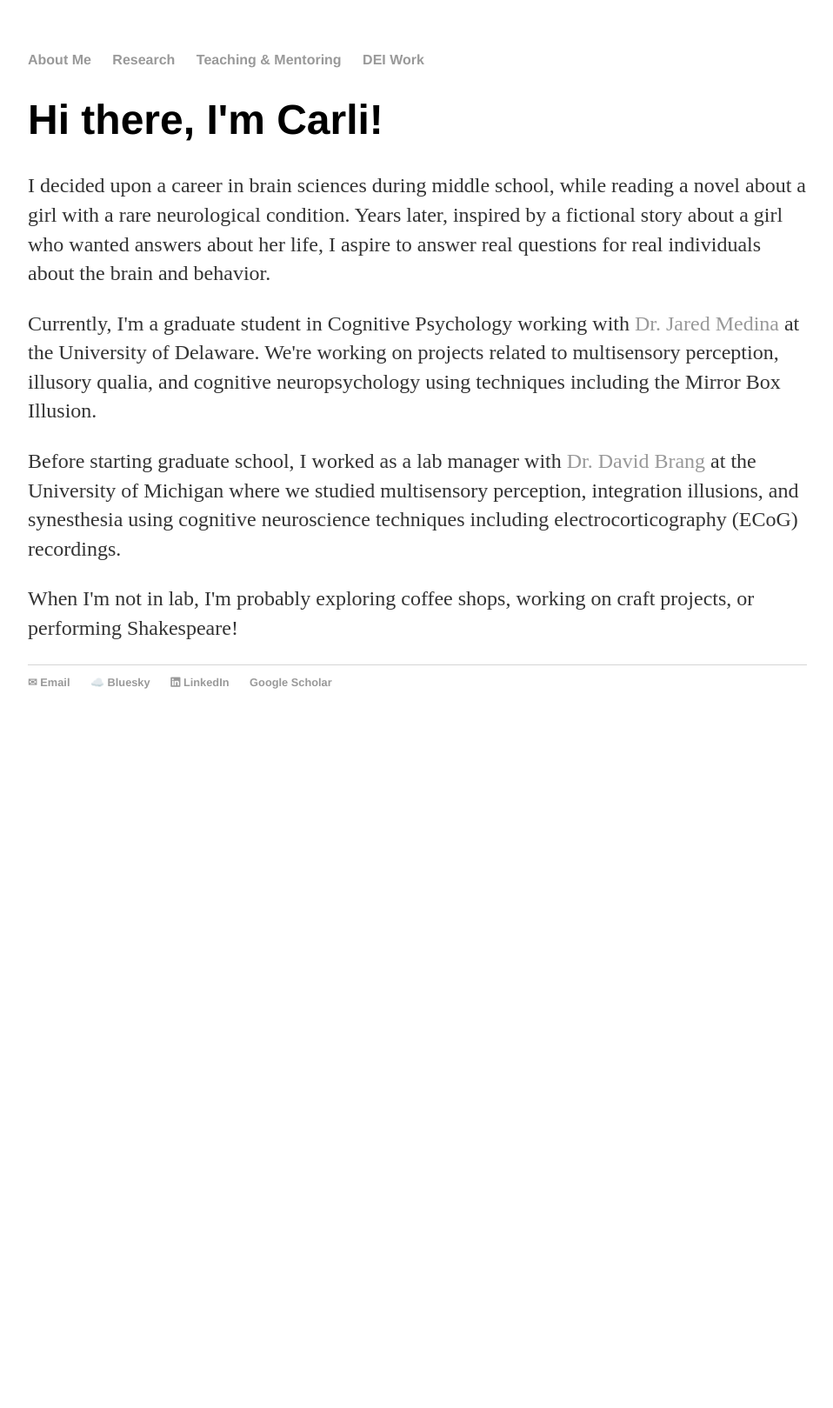
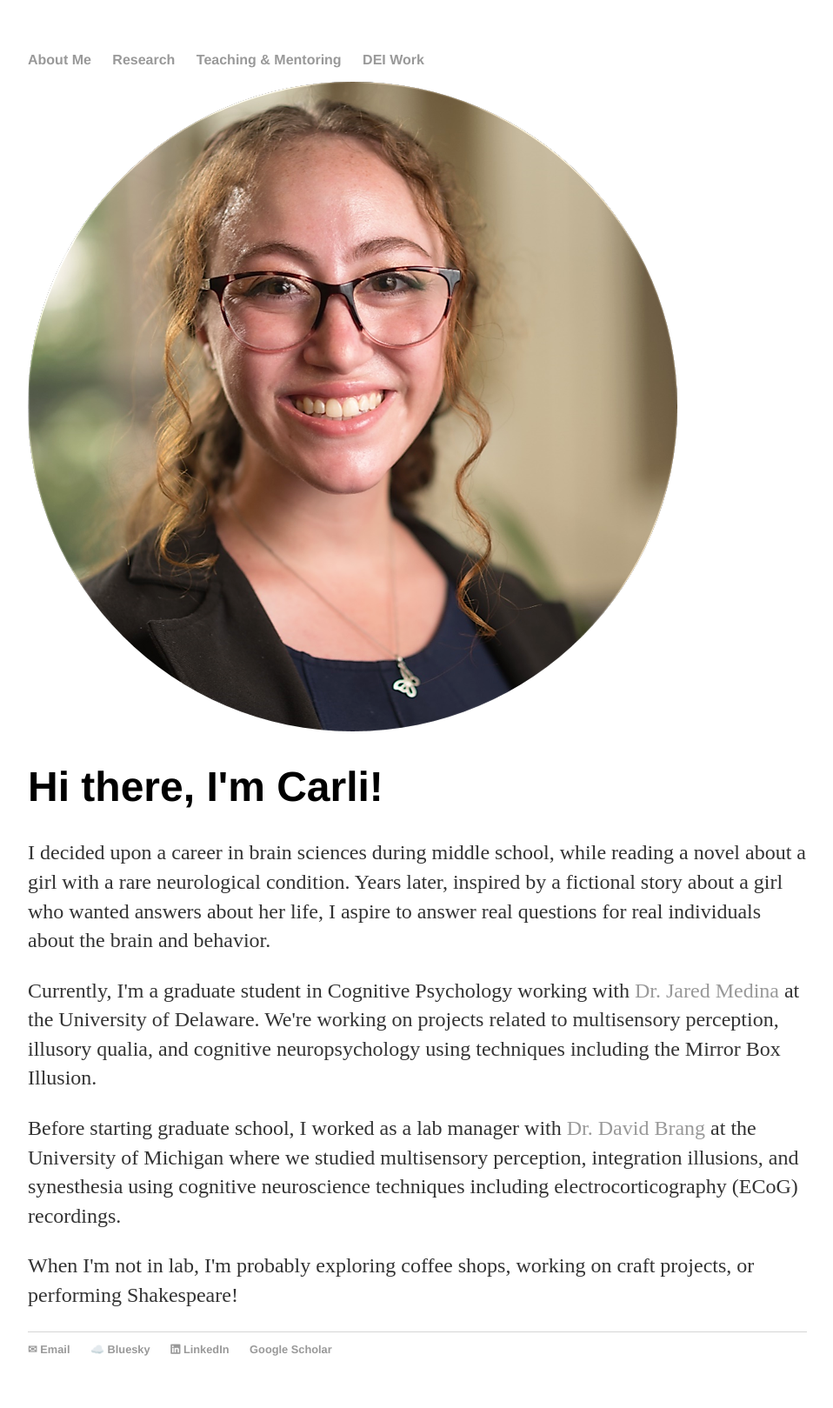
Before and after one commit to cdfine/cdfine.github.io, a Jekyll site: the page built from index.html, in a window 1280 px wide. Shown: the whole page at 87% size, without its empty margins (160-1118 px from the left). Built offline with Jekyll 4.4.1, drawn with Linux system fonts in a browser that asks for light colours; a style sheet for code colours, icons or effects is not loaded; before the commit the page ends 900 px from its top, so only the background shows below that.

Commit message:
Update index.html
added pro pic

```diff
--- a/index.html
+++ b/index.html
@@ -3,6 +3,7 @@ layout: default
 title: Carli Fine | About Me
 ---
     		<div class="blurb">
+			<img src="Carli_Headshot_Circle.png" alt="Carli Fine" class="profile-photo">
         		<h1>Hi there, I'm Carli!</h1>
 				<p>I decided upon a career in brain sciences during middle school, while reading a novel about a girl with a rare neurological condition. Years later, inspired by a fictional story about a girl who wanted answers about her life, I aspire to answer real questions for real individuals about the brain and behavior.</p>
 				<p>Currently, I'm a graduate student in Cognitive Psychology working with <a href="https://www.jaredmedina.com/" target="_blank">Dr. Jared Medina</a> at the University of Delaware. We're working on projects related to multisensory perception, illusory qualia, and cognitive neuropsychology using techniques including the Mirror Box Illusion.</p>
```
